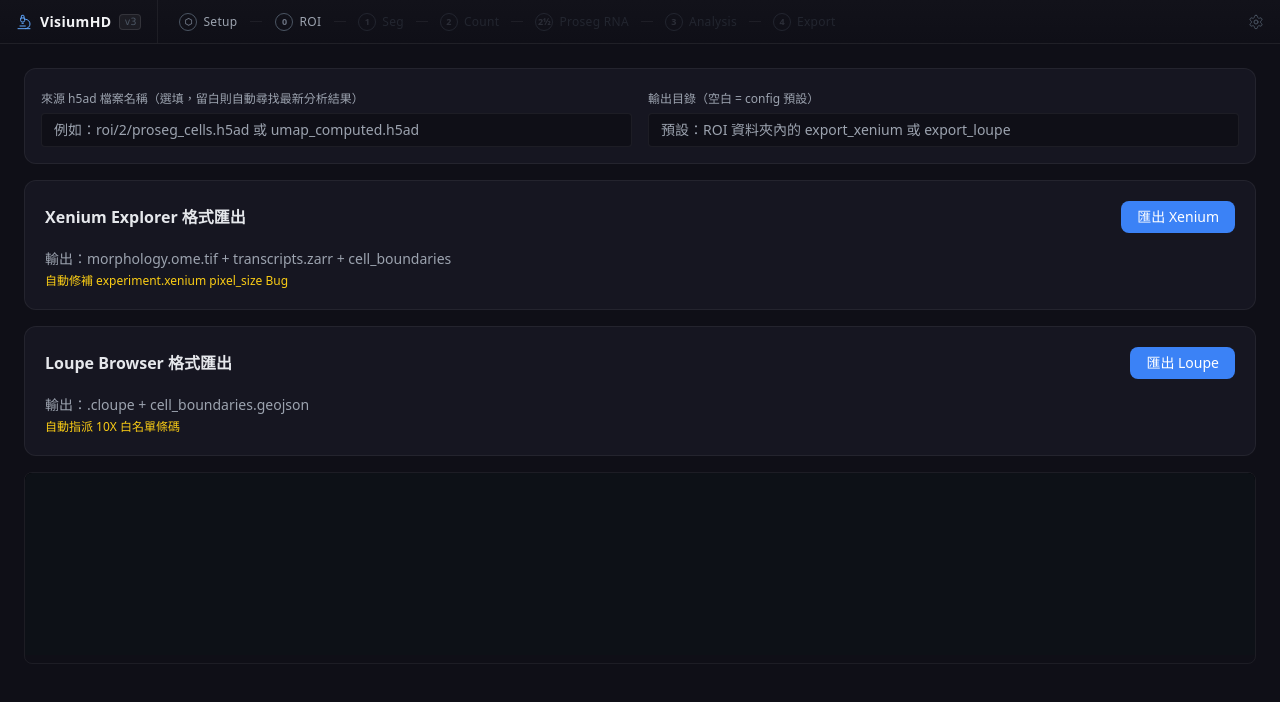
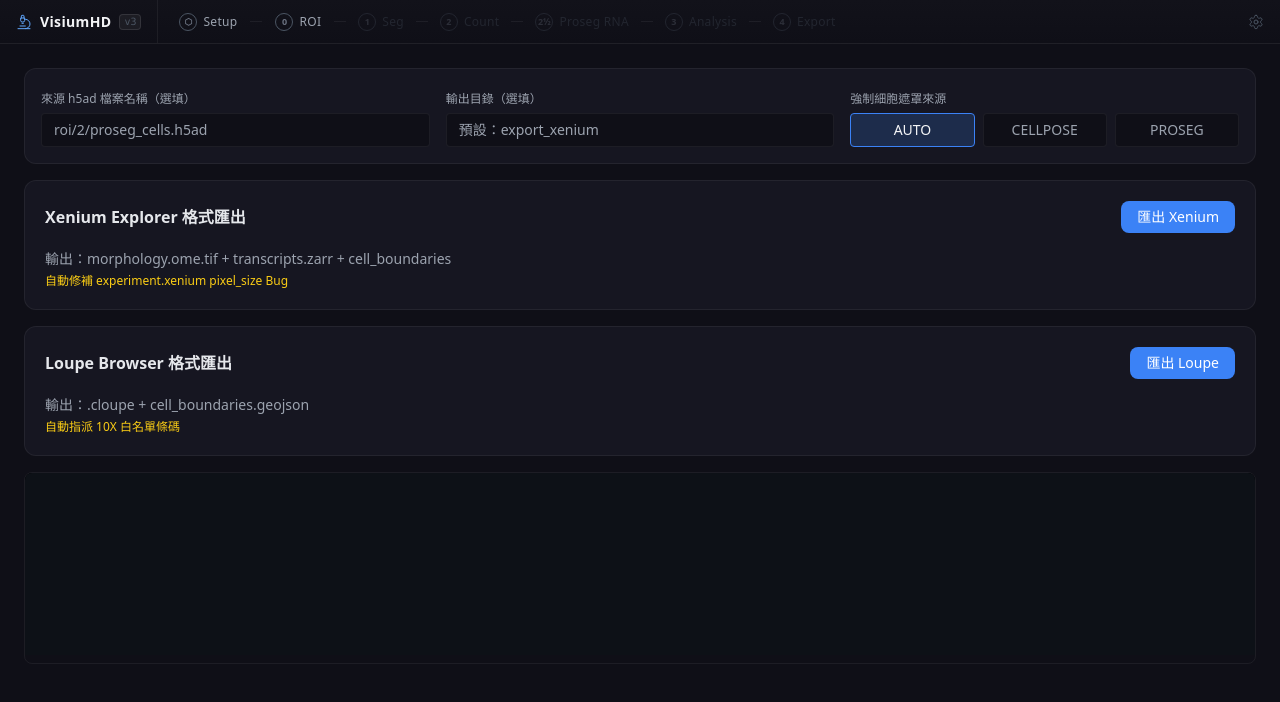
Before and after one commit to ddmanyes/MCseg, a React (Vite) app in the folder frontend/: page /export in a window 1280 px wide. Shown: the top 702 px of the page. Built offline with nearby package versions, Linux system fonts and the light colour scheme; no server answers.

Commit message:
feat(export): 使用者可強制選擇 cellpose 或 proseg 作為遮罩來源選項

```diff
--- a/frontend/src/pages/Stage3_Analysis.tsx
+++ b/frontend/src/pages/Stage3_Analysis.tsx
@@ -404,11 +404,6 @@ export default function Stage4_Analysis() {
           meta[cluster] = {
             confidence: info.confidence,
             source: info.source,
-            uncertain: info.uncertain,
-            state: info.state,
-            state_score: info.state_score,
-            tier3_label: info.tier3_label,
-            tier3_conf: info.tier3_conf,
             immune_label: info.immune_label,
             immune_conf: info.immune_conf,
             crc_label: info.crc_label,
@@ -716,7 +711,7 @@ export default function Stage4_Analysis() {
                 </button>
               )}
               <button
-                onClick={handleLoadHist}
+                onClick={() => handleLoadHist()}
                 disabled={histLoading}
                 className="px-3 py-1.5 rounded-lg text-xs font-medium bg-surface-card border border-gray-600 text-gray-300 hover:border-brand-primary hover:text-brand-primary disabled:opacity-50 transition-colors"
               >
--- a/frontend/src/pages/Stage4_Export.tsx
+++ b/frontend/src/pages/Stage4_Export.tsx
@@ -13,36 +13,51 @@ export default function Stage5_Export() {
   const loupe  = stages['loupe']
   const [outDir, setOutDir] = useState('')
   const [inputH5ad, setInputH5ad] = useState('')
+  const [maskSource, setMaskSource] = useState('auto')
   const { refetch: refetchXenium } = useStageStatus('xenium', getXeniumStatus, 3000)
   const { refetch: refetchLoupe }  = useStageStatus('loupe',  getLoupeStatus,  3000)
 
   const handleXenium = async () => {
     updateStage('xenium', { status: 'running', progress: 0, message: '匯出至 Xenium Explorer...' })
-    await exportXenium({ output_dir: outDir || undefined, input_h5ad: inputH5ad || undefined })
+    await exportXenium({ output_dir: outDir || undefined, input_h5ad: inputH5ad || undefined, mask_source: maskSource })
     refetchXenium()
   }
 
   const handleLoupe = async () => {
     updateStage('loupe', { status: 'running', progress: 0, message: '匯出至 Loupe Browser...' })
-    await exportLoupe({ output_dir: outDir || undefined, input_h5ad: inputH5ad || undefined })
+    await exportLoupe({ output_dir: outDir || undefined, input_h5ad: inputH5ad || undefined, mask_source: maskSource })
     refetchLoupe()
   }
 
   return (
     <div className="space-y-4">
       <div className="bg-surface-card rounded-xl border border-surface-border p-4">
-        <div className="grid grid-cols-2 gap-4">
+        <div className="grid grid-cols-1 md:grid-cols-3 gap-4">
           <div>
-            <label className="text-xs text-gray-400">來源 h5ad 檔案名稱（選填，留白則自動尋找最新分析結果）</label>
+            <label className="text-xs text-gray-400">來源 h5ad 檔案名稱（選填）</label>
             <input value={inputH5ad} onChange={e => setInputH5ad(e.target.value)}
-                   placeholder="例如：roi/2/proseg_cells.h5ad 或 umap_computed.h5ad"
+                   placeholder="roi/2/proseg_cells.h5ad"
                    className="w-full mt-1 px-3 py-1.5 bg-surface border border-surface-border rounded text-sm text-gray-200 focus:border-primary focus:outline-none" />
           </div>
           <div>
-            <label className="text-xs text-gray-400">輸出目錄（空白 = config 預設）</label>
+            <label className="text-xs text-gray-400">輸出目錄（選填）</label>
             <input value={outDir} onChange={e => setOutDir(e.target.value)}
-                   placeholder="預設：ROI 資料夾內的 export_xenium 或 export_loupe"
+                   placeholder="預設：export_xenium"
                    className="w-full mt-1 px-3 py-1.5 bg-surface border border-surface-border rounded text-sm text-gray-200 focus:border-primary focus:outline-none" />
+          </div>
+          <div>
+            <label className="text-xs text-gray-400">強制細胞遮罩來源</label>
+            <div className="flex gap-2 mt-1">
+              {['auto', 'cellpose', 'proseg'].map(src => (
+                <button key={src} onClick={() => setMaskSource(src)}
+                        className={`flex-1 py-1.5 rounded text-sm transition-colors border ${
+                          maskSource === src ? 'bg-primary/20 border-primary text-primary-light'
+                          : 'bg-surface border-surface-border text-gray-400 hover:text-gray-200'
+                        }`}>
+                  {src.toUpperCase()}
+                </button>
+              ))}
+            </div>
           </div>
         </div>
       </div>
```
Also changed, not shown: 1 other file (tests, documents, lock files or other folders).
